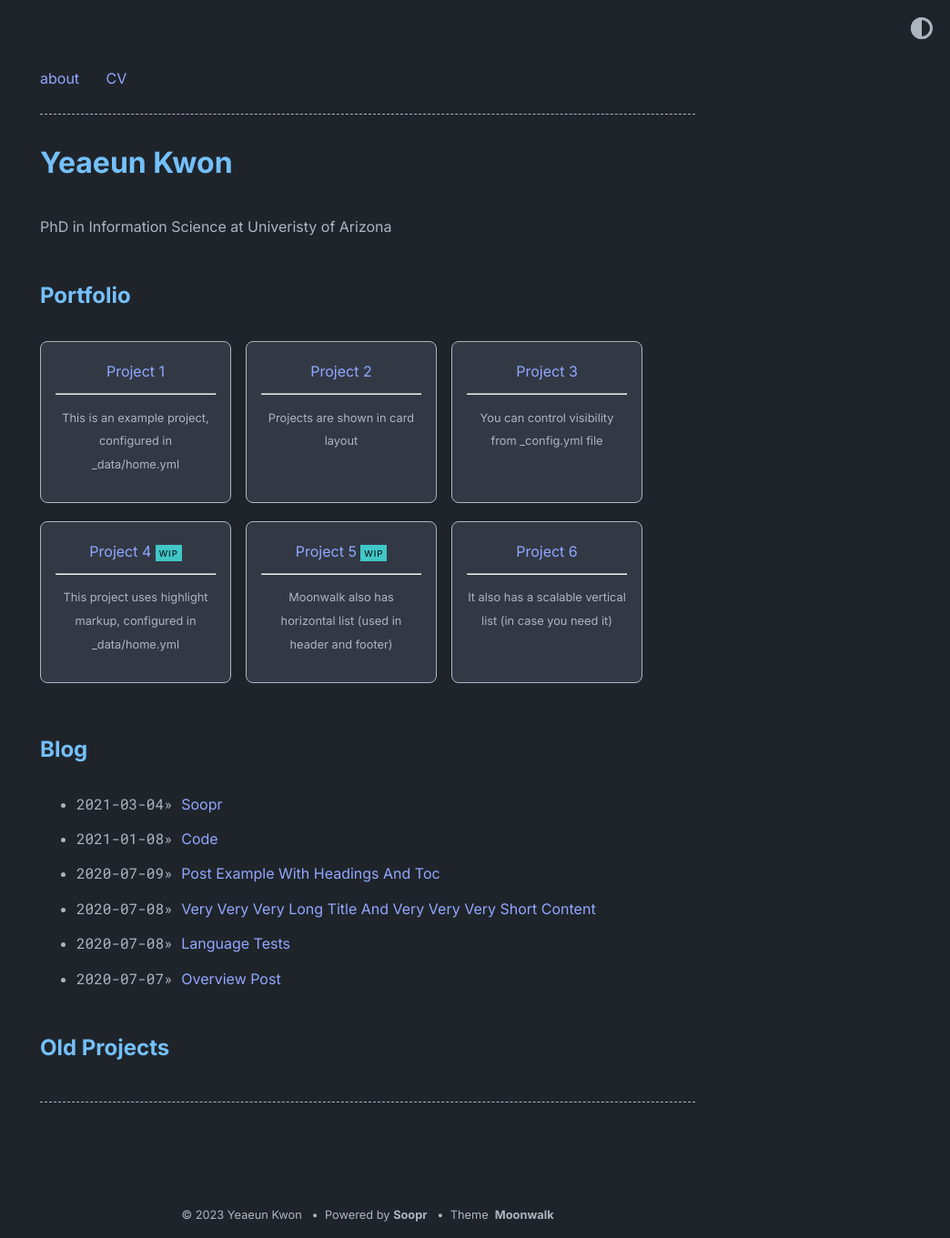
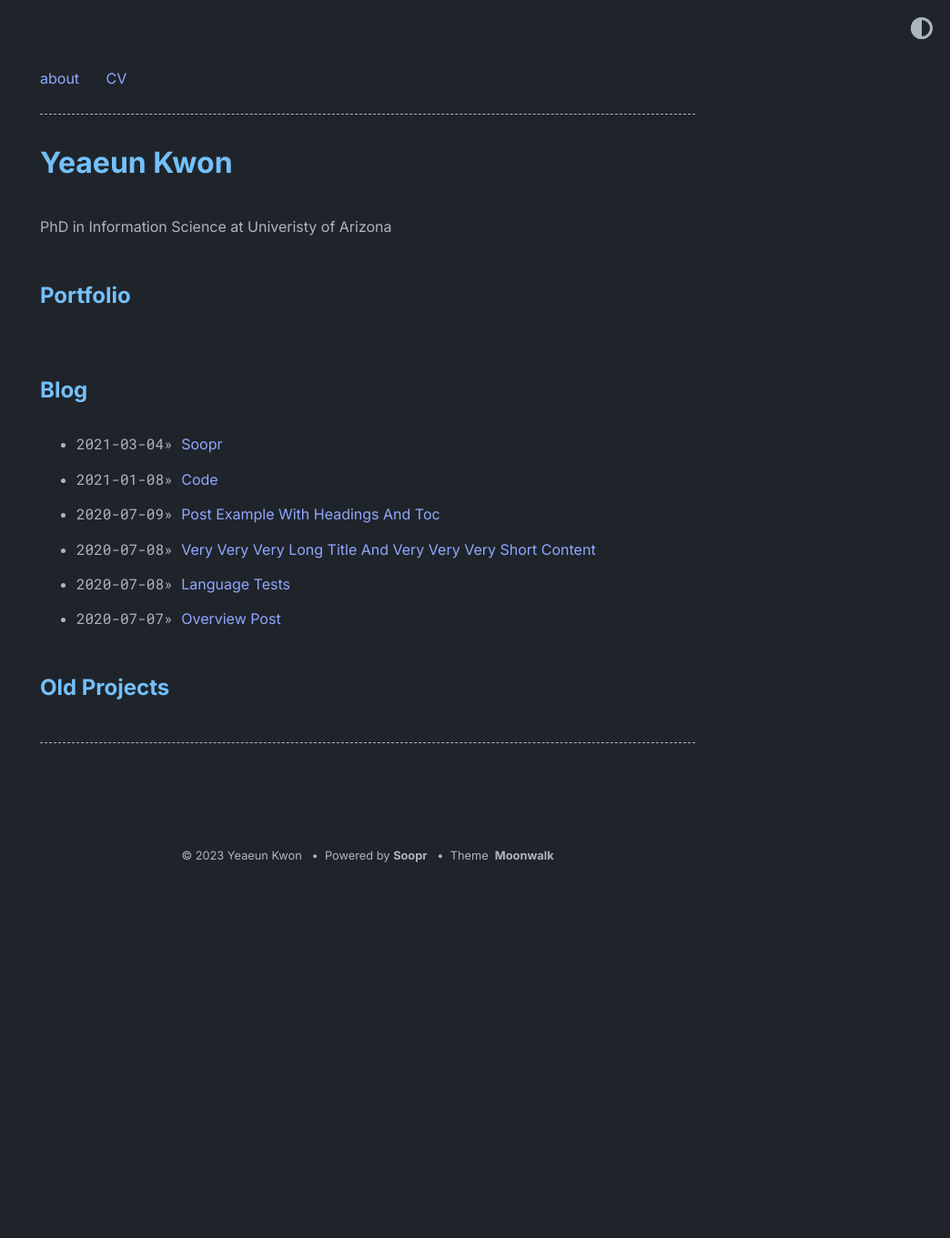
Before and after one commit to yeaeunkwon/yeaeunkwon.github.io, a Jekyll site: the page built from index.md, in a window 1280 px wide. Shown: the whole page at 91% size, without its empty margins (236-1280 px from the left). Built offline with Jekyll 4.4.1, drawn with Linux system fonts in a browser that asks for light colours; after the commit the page ends 966 px from its top, so only the background shows below that.

Commit message:
Update home.yml

```diff
--- a/_data/home.yml
+++ b/_data/home.yml
@@ -4,33 +4,6 @@ navbar_entries:
 
   - title: CV
     url: https://www.abhinav.co
-
-project_entries:
-  - title: Project 1
-    url: overview-post
-    desc: This is an example project, configured in _data/home.yml
-
-  - title: Project 2
-    url: overview-post
-    desc: Projects are shown in card layout
-
-  - title: Project 3
-    url: overview-post
-    desc: You can control visibility from _config.yml file
-
-  - title: Project 4
-    url: overview-post
-    desc: This project uses highlight markup, configured in _data/home.yml
-    highlight: WIP
-
-  - title: Project 5
-    url: overview-post
-    desc: Moonwalk also has horizontal list (used in header and footer)
-    highlight: WIP
-
-  - title: Project 6
-    url: overview-post
-    desc: It also has a scalable vertical list (in case you need it)
 
 misc_entries:
   - title: this is an example vertical list
```
